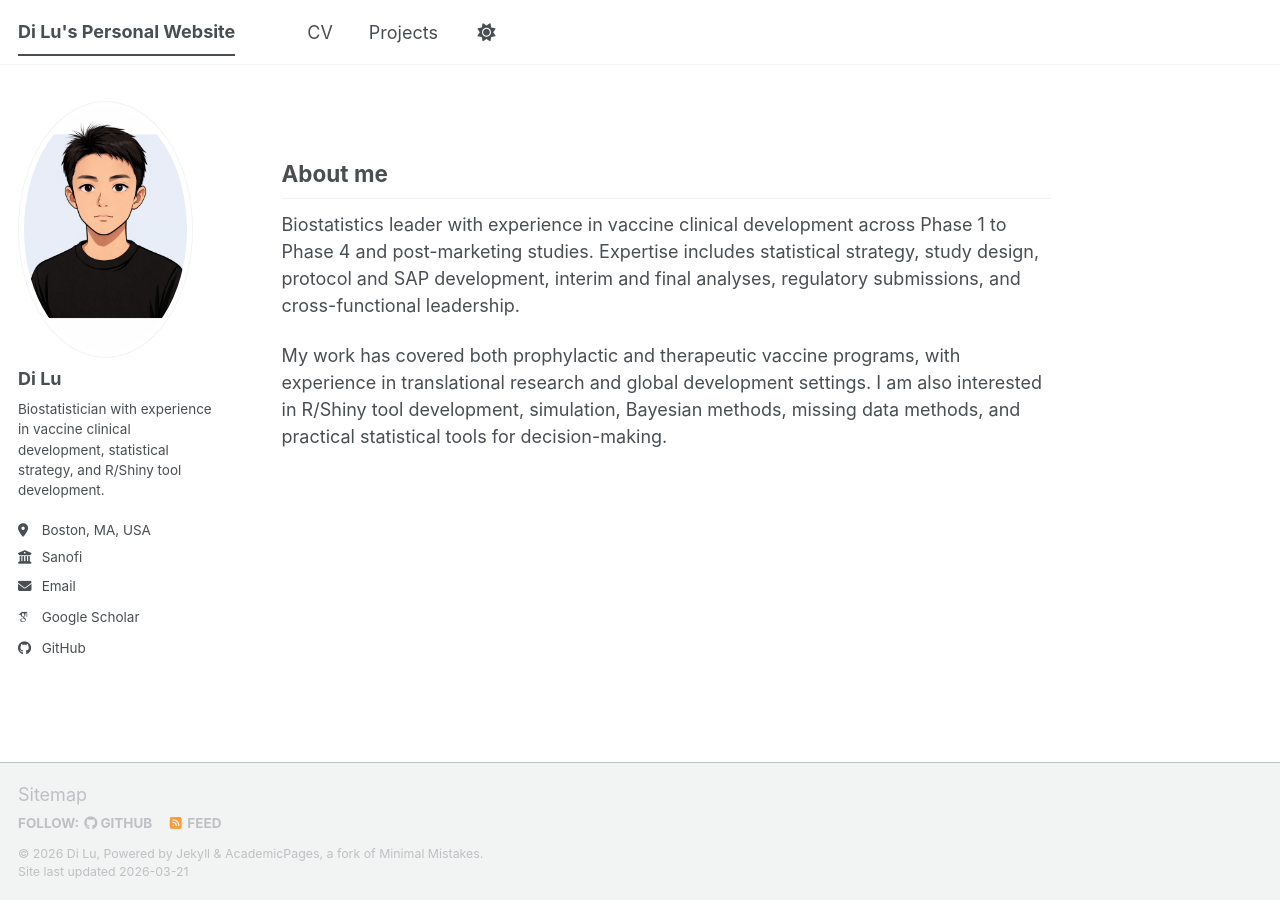
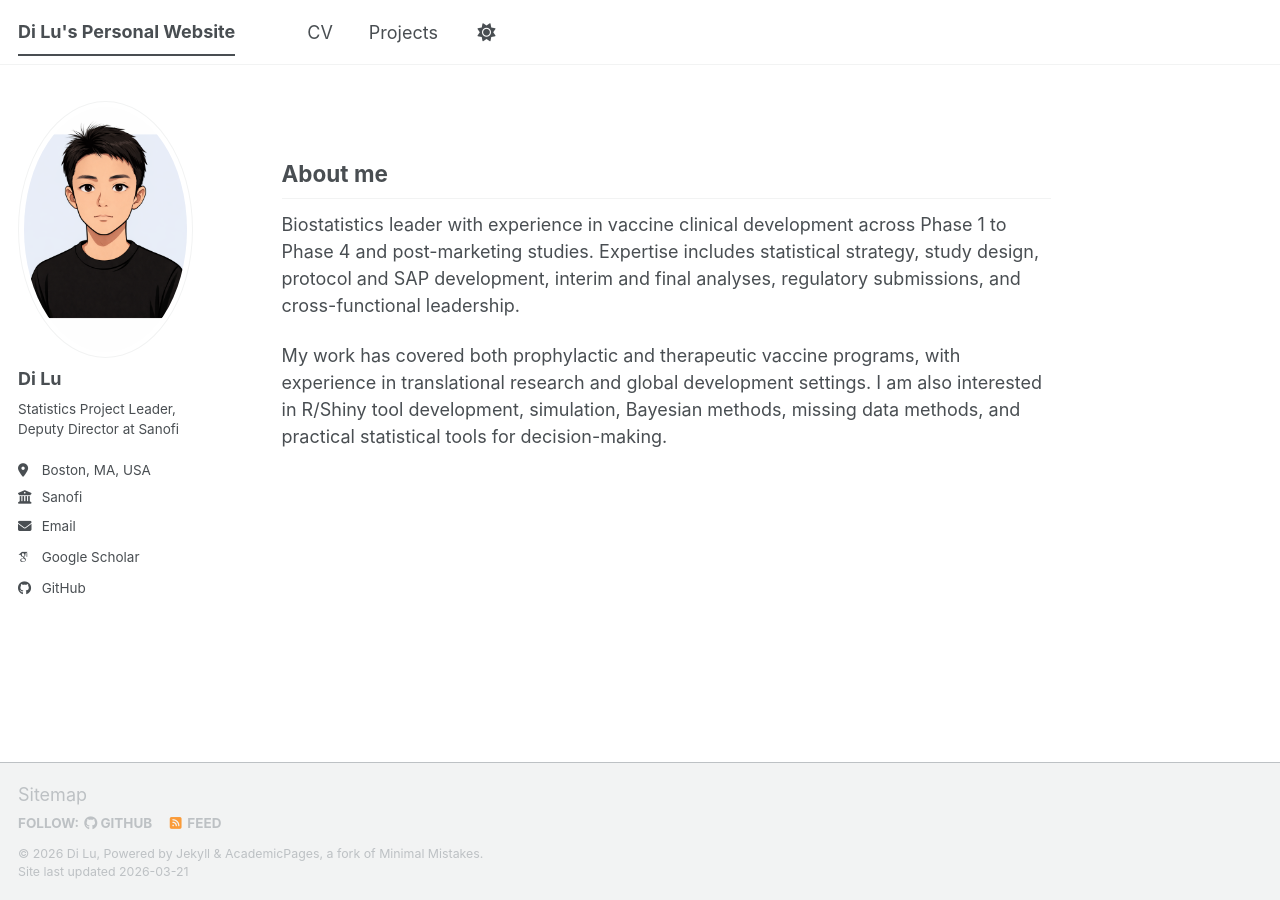
Before and after one commit to dilustats/dilustats.github.io, a Jekyll site: the page built from _pages/about.md, in a window 1280 px wide. Built offline with Jekyll 4.4.1, drawn with Linux system fonts in a browser that asks for light colours; some web fonts are replaced; a script bundle is joined from its source files by our own code; library files that are not in the unit come from our copies.

Commit message:
Update _config.yml

```diff
--- a/_config.yml
+++ b/_config.yml
@@ -19,7 +19,7 @@ author:
   avatar           : "profile.png"
   name             : "Di Lu"
   pronouns         :
-  bio              : "Biostatistician with experience in vaccine clinical development, statistical strategy, and R/Shiny tool development."
+  bio              : "Statistics Project Leader, Deputy Director at Sanofi"
   location         : "Boston, MA, USA"
   employer         : "Sanofi"
   uri              :
```
